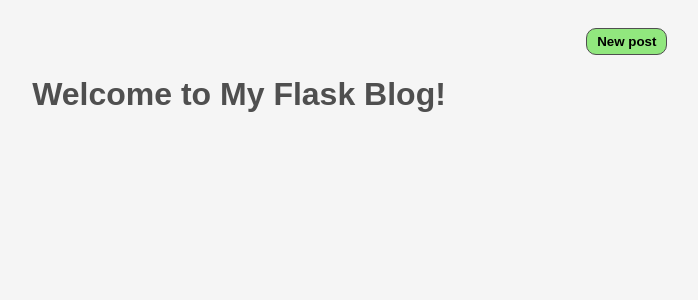
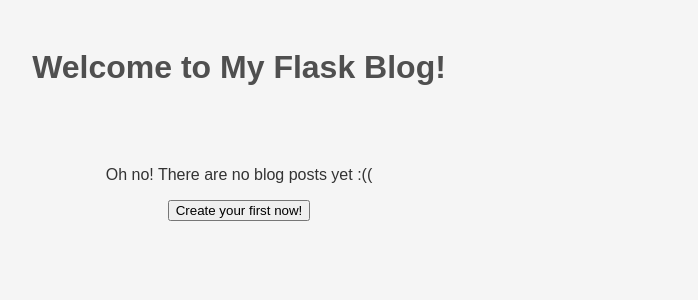
Before and after one commit to lindaEbbert/Masterblog, a Flask app: page / in a window 1280 px wide. Shown: the top 300 px of the page, without its empty margins (401-1099 px from the left). Run offline with Flask 3, Linux system fonts and the light colour scheme.

Commit message:
refactor(UX): show a message if no blog posts exist

```diff
--- a/templates/index.html
+++ b/templates/index.html
@@ -8,17 +8,25 @@
 </head>
 <body>
 <nav>
+    {% if posts %}
     <a href="{{ url_for('add') }}">
-        <button>New post</button>
+        <button class="new_post_btn">New post</button>
     </a>
+    {% endif %}
 </nav>
 <h1>Welcome to My Flask Blog!</h1>
+{% if not posts %}
+<p class="no_posts_found">Oh no! There are no blog posts yet :((</p>
+<a href="{{ url_for('add') }}">
+        <button class="new_post_btn">Create your first now!</button>
+    </a>
+{% endif %}
 {% for post in posts %}
 <div class="post">
     <div class="post-header">
         <h2>{{ post["title"] }}</h2>
         <div class="buttons">
-            <a href="{{ url_for('edit', post_id=post['id']) }}">
+            <a href="{{ url_for('update', post_id=post['id']) }}">
                 <button>Edit</button>
             </a>
             <a href="{{ url_for('delete', post_id=post['id']) }}">
```
